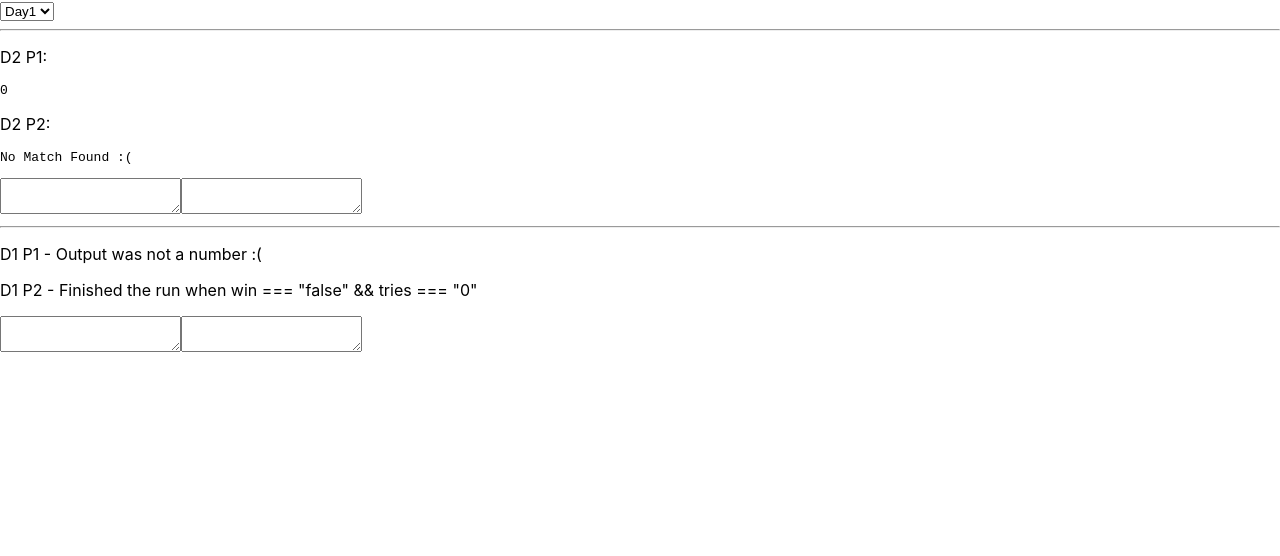
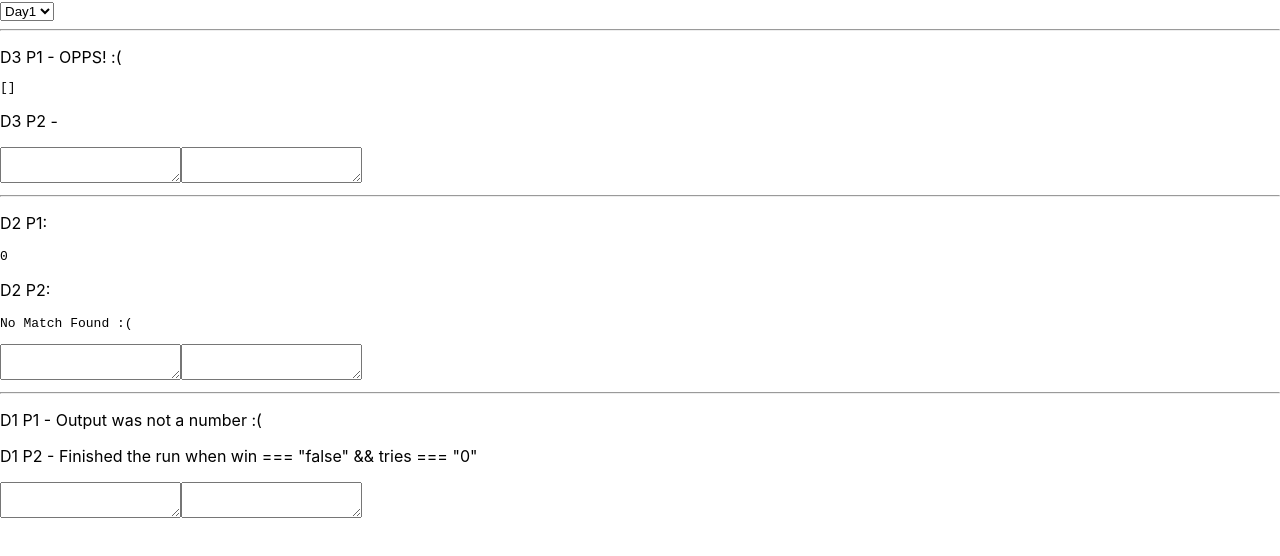
Before and after one commit to mrpickles3rd/advent-of-code-2018, a React (Create React App) app: page / in a window 1280 px wide. Shown: the top 556 px of the page. Built offline with nearby package versions, Linux system fonts and the light colour scheme.

Commit message:
day 3 p1 - tests work but input does not!?!?

```diff
--- a/src/App.jsx
+++ b/src/App.jsx
@@ -3,10 +3,11 @@ import PropTypes from 'prop-types';
 
 import Day1 from './day/Day1';
 import Day2 from './day/Day2';
+import Day3 from './day/Day3';
 
 import './App.css';
 
-const DAYS = ['Day1', 'Day2'];
+const DAYS = ['Day1', 'Day2', 'Day3'];
 
 function SelectDay({ showDay, handleChangeDay }) {
   return (
@@ -33,6 +34,8 @@ class App extends Component {
     d1input2: '',
     d2input: '',
     d2input2: '',
+    d3input: '',
+    d3input2: '',
   }
 
   handleChangeDay = (event) => {
@@ -44,11 +47,15 @@ class App extends Component {
   }
 
   render() {
-    const { d1input, d1input2, d2input, d2input2, showDay } = this.state;
+    const { d1input, d1input2, d2input, d2input2, d3input, d3input2, showDay } = this.state;
 
     return (
       <div>
         <SelectDay showDay={showDay} handleChangeDay={this.handleChangeDay} />
+        <hr />
+        <Day3 input={d3input} input2={d3input2} />
+        <textarea name="d3input" value={d3input} onChange={this.handleInputChange} />
+        <textarea name="d3input2" value={d3input2} onChange={this.handleInputChange} />
         <hr />
         <Day2 input={d2input} input2={d2input2} />
         <textarea name="d2input" value={d2input} onChange={this.handleInputChange} />
--- a/src/day/Day3.jsx
+++ b/src/day/Day3.jsx
@@ -2,14 +2,41 @@ import React from 'react';
 import PropTypes from 'prop-types';
 
 function Day3({ input, input2 }) {
-  const output = input;
+  // NOTE: Not handling zeros (0), just added one or two to the result.
+  function getStartingSize(rows) {
+    // This is a bit OTT and way to big for what I need.
+    const xy = rows
+      .map(a => [(a[0] + a[2] + 2), (a[1] + a[3] + 2)])
+      .reduce((a, b) => [(a[0] + b[0]), (a[1] + b[1])], [0, 0]);
+
+    const grid = Array.from({ length: xy[1] }, () => Array.from({ length: xy[0] }, () => 0));
+
+    return grid;
+  }
+  const values = input.split('\n').map(
+    v => v.replace(/(\s+|,|:|x)/g, '').split('').slice(3, 10).map(v2 => parseInt(v2, 10)),
+  );
+  const grid = getStartingSize(values);
+
+  values.forEach((v, idx) => {
+    for (let i = 0; i < v[3]; i += 1) {
+      for (let j = 0; j < v[3]; j += 1) {
+        grid[v[0] + i][v[1] + j] = grid[v[0] + i][v[1] + j] ? 'X' : idx + 1;
+      }
+    }
+  });
+
+  let output = 0;
+  grid.forEach(v => v.forEach((v2) => { output = v2 === 'X' ? output += 1 : output += 0; }));
+
   const output2 = input2;
 
   return (
     <div>
       <p>
         {'D3 P1 - '}
-        <span id="output">{Number.isNaN(output) ? 'Output was not a number :(' : output}</span>
+        <span id="output">{output || 'OPPS! :('}</span>
+        <pre>{JSON.stringify(grid.map(v => v.join(', ')), null, 3)}</pre>
       </p>
       <p>
         {'D3 P2 - '}
```
Also changed, not shown: 2 other files (tests, documents, lock files or other folders).
